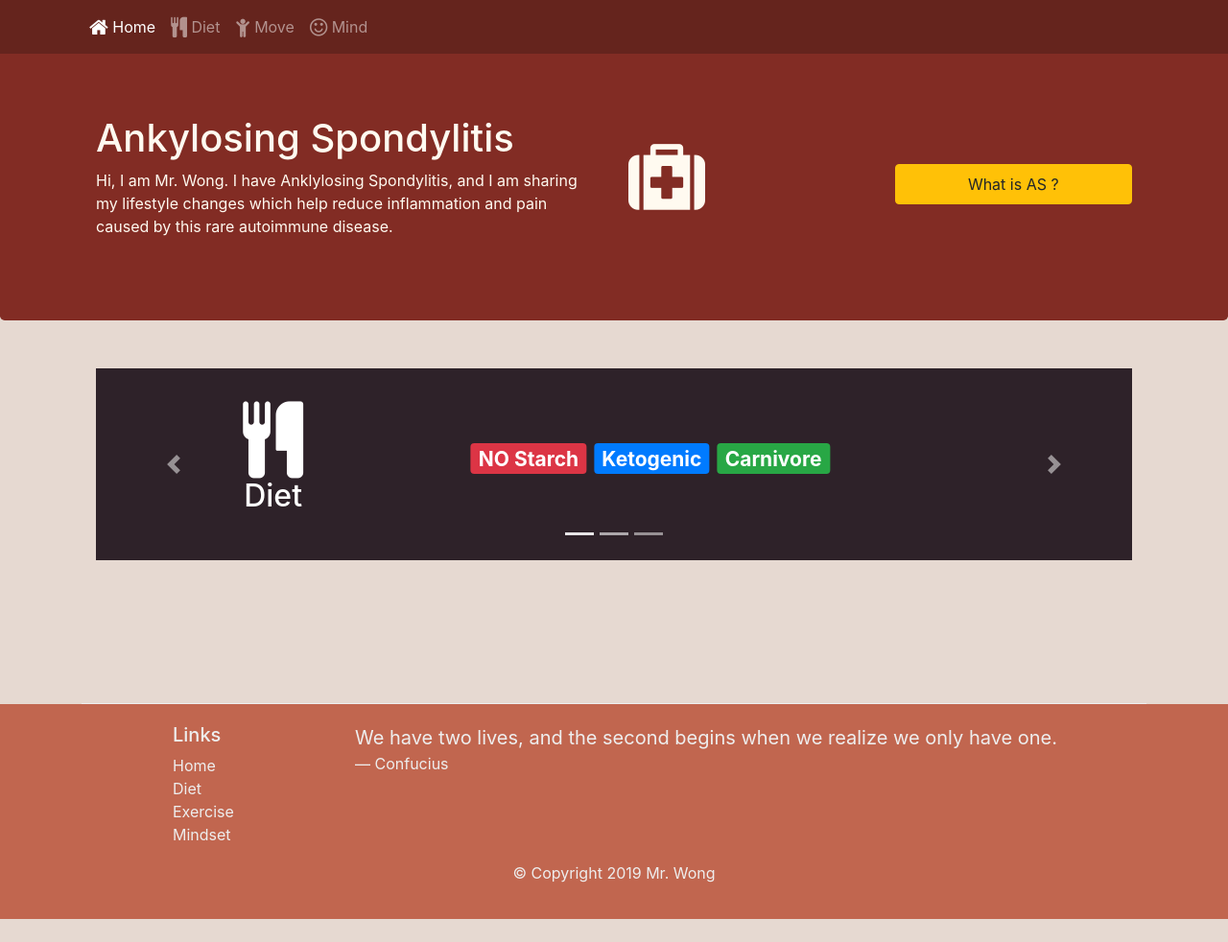
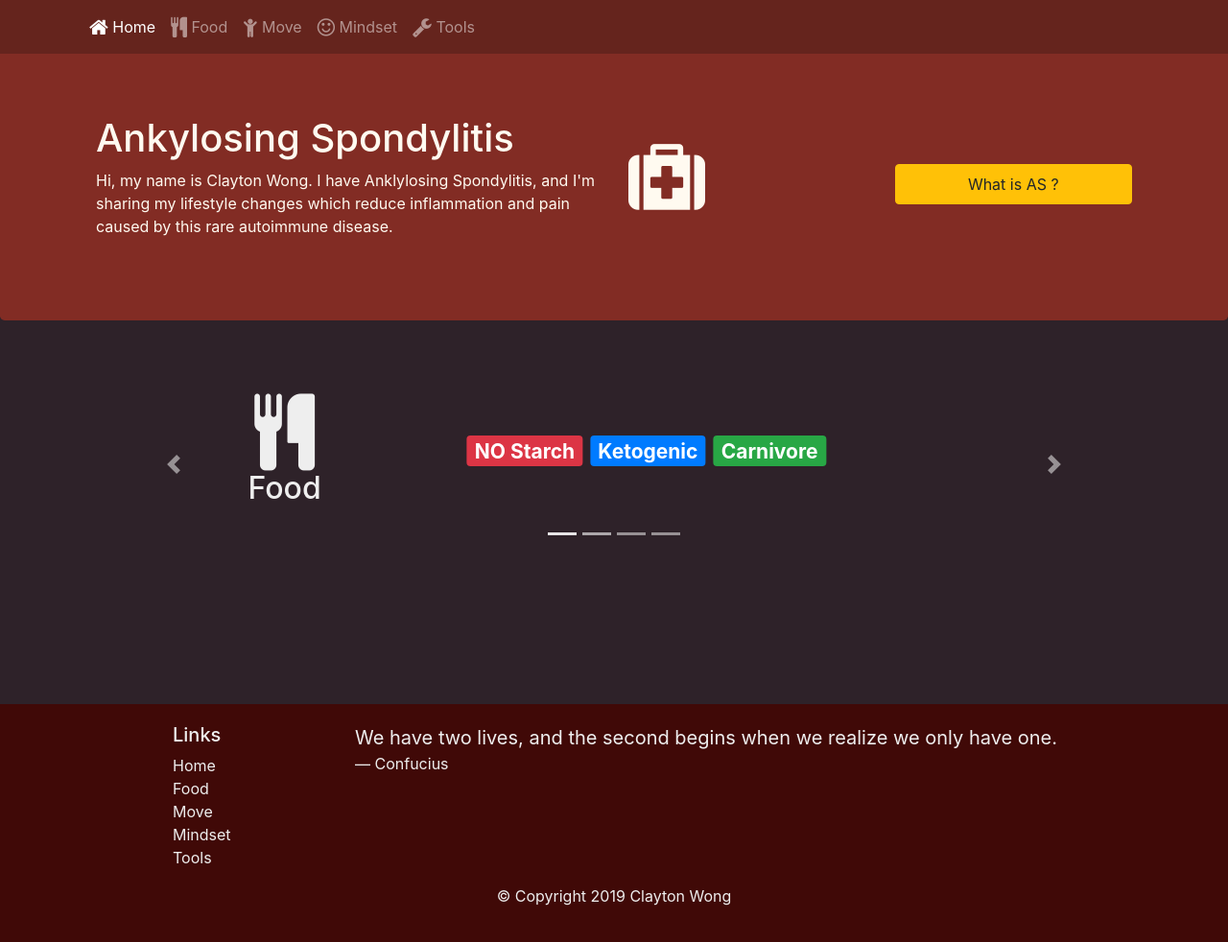
Before and after one commit to claytonjwong/wrongwong, a website: page index.html in a window 1280 px wide. Shown: the whole page at 96% size. Before the commit the page ends 958 px from the top, so only its background shows below. Drawn offline with nearby package versions, Linux system fonts and the light colour scheme.

Commit message:
update carousel with links and add 'tools'

```diff
--- a/css/styles.css
+++ b/css/styles.css
@@ -12,7 +12,7 @@
 body {
     padding: 50px 0px 0px 0px;
     z-index: 0;
-    background-color: #E6D9D1;
+    background-color: #2E2229;
 }
 
 .row-header {
@@ -22,7 +22,6 @@ body {
 
 .row-content {
     color: #eee;
-    border-bottom: 1px ridge;
     margin: 0px auto;
     min-height: 400px;
     padding: 50px 0px 50px 0px;
@@ -30,7 +29,7 @@ body {
 
 .footer {
     color: #eee;
-    background-color: #c1664f;
+    background-color: #400907;
     margin: 0px auto;
     padding: 20px 0px 20px 0px;
 }
@@ -47,13 +46,6 @@ body {
     color: #eee;
 }
 
-.tab-content {
-    border-left: 1px solid #ddd;
-    border-right: 1px solid #ddd;
-    border-bottom: 1px solid #ddd;
-    padding: 10px;
-}
-
 .carousel {
     background: #2E2229;
 }
@@ -68,3 +60,7 @@ body {
     left: 0;
     min-height: 300px;
 }
+
+.carousel-anchor {
+    color: #eee;
+}
--- a/index.html
+++ b/index.html
@@ -23,8 +23,8 @@
                 <div class="col-12 col-sm-6">
                     <h1>Ankylosing Spondylitis</h1>
                     <p>
-                        Hi, I am Mr. Wong.  I have Anklylosing Spondylitis, and I am sharing my
-                        lifestyle changes which help reduce inflammation and pain caused by this
+                        Hi, my name is Clayton Wong.  I have Anklylosing Spondylitis, and I'm sharing
+                        my lifestyle changes which reduce inflammation and pain caused by this
                         rare autoimmune disease.
                     </p>
                 </div>
@@ -48,9 +48,10 @@
             <div class="collapse navbar-collapse" id="Navbar">
                 <ul class="navbar-nav mr-auto">
                     <li class="nav-item active"><a class="nav-link" href="index.html"><i class="fa fa-home fa-lg"></i> Home</a></li>
-                    <li class="nav-item"><a class="nav-link" href="diet.html"><i class="fa fa-cutlery fa-lg"></i> Diet</a></li>
+                    <li class="nav-item"><a class="nav-link" href="food.html"><i class="fa fa-cutlery fa-lg"></i> Food</a></li>
                     <li class="nav-item"><a class="nav-link" href="move.html"><i class="fa fa-child fa-lg"></i> Move</a></li>
-                    <li class="nav-item"><a class="nav-link" href="mind.html"><i class="fa fa-smile-o fa-lg"></i> Mind</a></li>
+                    <li class="nav-item"><a class="nav-link" href="mindset.html"><i class="fa fa-smile-o fa-lg"></i> Mindset</a></li>
+                    <li class="nav-item"><a class="nav-link" href="tools.html"><i class="fa fa-wrench fa-lg"></i> Tools</a></li>
                 </ul>
             </div>
         </div>
@@ -67,10 +68,11 @@
                     <div class="carousel-inner" role="listbox">
                         <div class="carousel-item active">
                             <div class="carousel-caption">
+                                <a class="nav-link carousel-anchor" href="food.html">
                                     <div class="row align-items-center">
                                         <div class="col-12 col-sm-3">
                                             <i class="d-none d-sm-block fa fa-cutlery fa-5x"></i>
-                                        <h2>Diet</h2>
+                                            <h2>Food</h2>
                                         </div>
                                         <div class="col-12 col-sm-9">
                                             <h3>
@@ -80,10 +82,12 @@
                                             </h3>
                                         </div>
                                     </div>
+                                </a>
                             </div>
                         </div>
                         <div class="carousel-item">
                             <div class="carousel-caption">
+                                <a class="nav-link carousel-anchor" href="move.html">
                                     <div class="row align-items-center">
                                         <div class="col-12 col-sm-3">
                                             <i class="d-none d-sm-block fa fa-child fa-5x"></i>
@@ -97,14 +101,16 @@
                                             </h3>
                                         </div>
                                     </div>
+                                </a>
                             </div>
                         </div>
                         <div class="carousel-item">
                             <div class="carousel-caption">
+                                <a class="nav-link carousel-anchor" href="mindset.html">
                                     <div class="row align-items-center">
                                         <div class="col-12 col-sm-3">
                                             <i class="d-none d-sm-block fa fa-smile-o fa-5x"></i>
-                                        <h2>Mind</h2>
+                                            <h2>Mindset</h2>
                                         </div>
                                         <div class="col-12 col-sm-9">
                                             <h3>
@@ -114,12 +120,33 @@
                                             </h3>
                                         </div>
                                     </div>
+                                </a>
+                            </div>
+                        </div>
+                        <div class="carousel-item">
+                            <div class="carousel-caption">
+                                <a class="nav-link carousel-anchor" href="tools.html">
+                                    <div class="row align-items-center">
+                                        <div class="col-12 col-sm-3">
+                                            <i class="d-none d-sm-block fa fa-wrench fa-5x"></i>
+                                            <h2>Tools</h2>
+                                        </div>
+                                        <div class="col-12 col-sm-9">
+                                            <h3>
+                                                <span class="badge badge-danger">TENS Unit</span>
+                                                <span class="badge badge-primary">Light Therapy</span>
+                                                <span class="badge badge-success">Massage</span>
+                                            </h3>
+                                        </div>
+                                    </div>
+                                </a>
                             </div>
                         </div>
                         <ol class="carousel-indicators">
                             <li data-target="#mycarousel" data-slide-to="0" class="active"></li>
                             <li data-target="#mycarousel" data-slide-to="1"></li>
                             <li data-target="#mycarousel" data-slide-to="2"></li>
+                            <li data-target="#mycarousel" data-slide-to="3"></li>
                         </ol>
                     </div>
                     <a class="carousel-control-prev" href="#mycarousel" role="button" data-slide="prev">
@@ -142,9 +169,10 @@
                     <h5>Links</h5>
                     <ul class="list-unstyled">
                         <li><a href="index.html">Home</a></li>
-                        <li><a href="diet.html">Diet</a></li>
-                        <li><a href="exercise.html">Exercise</a></li>
+                        <li><a href="food.html">Food</a></li>
+                        <li><a href="move.html">Move</a></li>
                         <li><a href="mindset.html">Mindset</a></li>
+                        <li><a href="tools.html">Tools</a></li>
                     </ul>
                 </div>
                 <div class="col-7 col-sm">
@@ -158,14 +186,7 @@
             </div>
             <div class="row justify-content-center">
                 <div class="col-auto">
-                    <p>
-                        © Copyright
-                        <script type = "text/javascript">
-                            var dt = new Date();
-                            document.write(dt.getFullYear() );
-                        </script>
-                        Mr. Wong
-                    </p>
+                    <p>© Copyright <span id="current_year"></span><a href="http://www.claytonjwong.com/" target="_blank"> Clayton Wong</a></p>
                 </div>
             </div>
         </div>
@@ -177,6 +198,7 @@
     <script>
         $(document).ready(function(){
             $('[data-toggle="tooltip"]').tooltip();
+            $("#current_year").text(new Date().getFullYear());
         });
     </script>
 </body>
```
Lines whose indentation alone changed are shown as unchanged.
